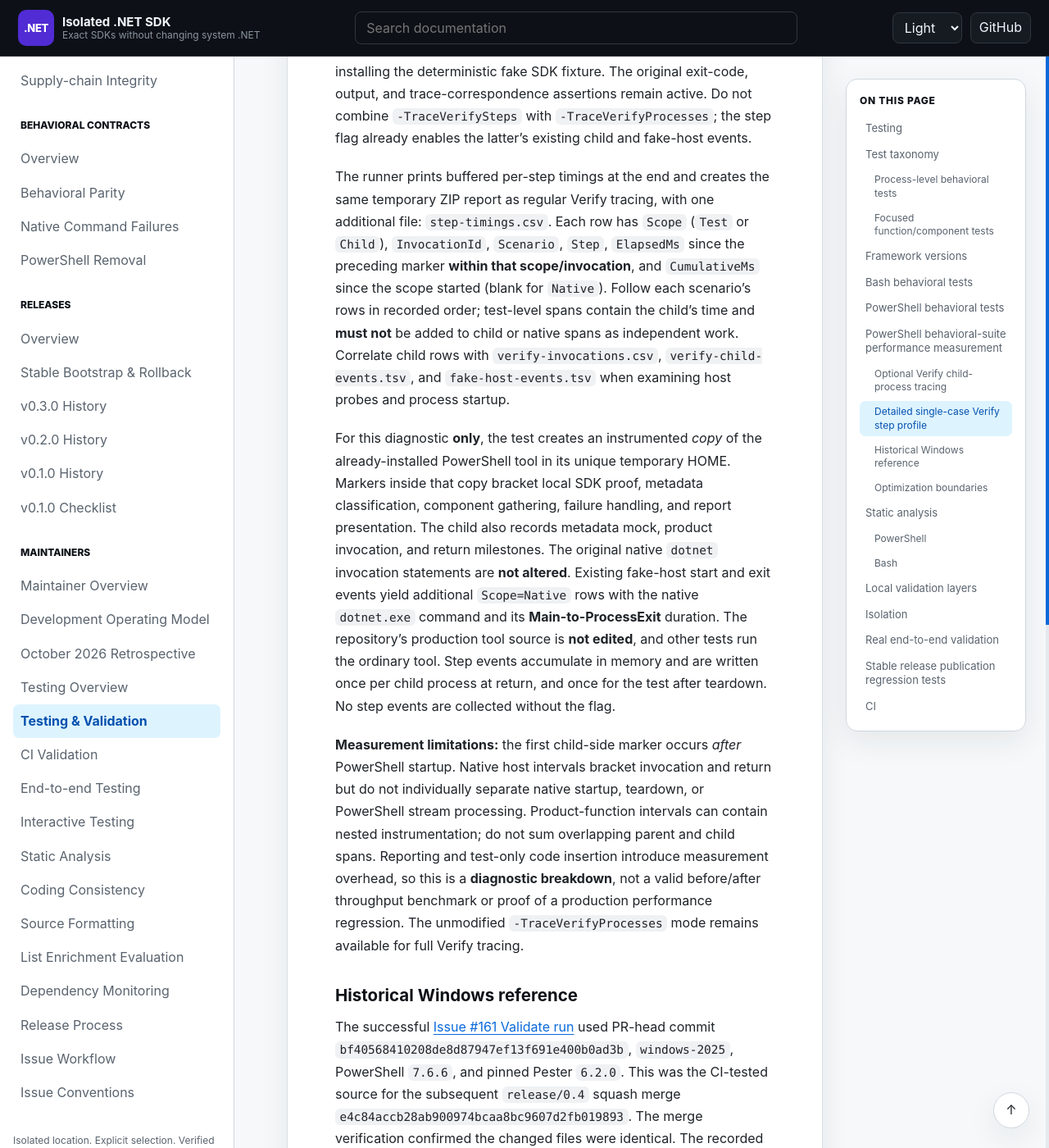
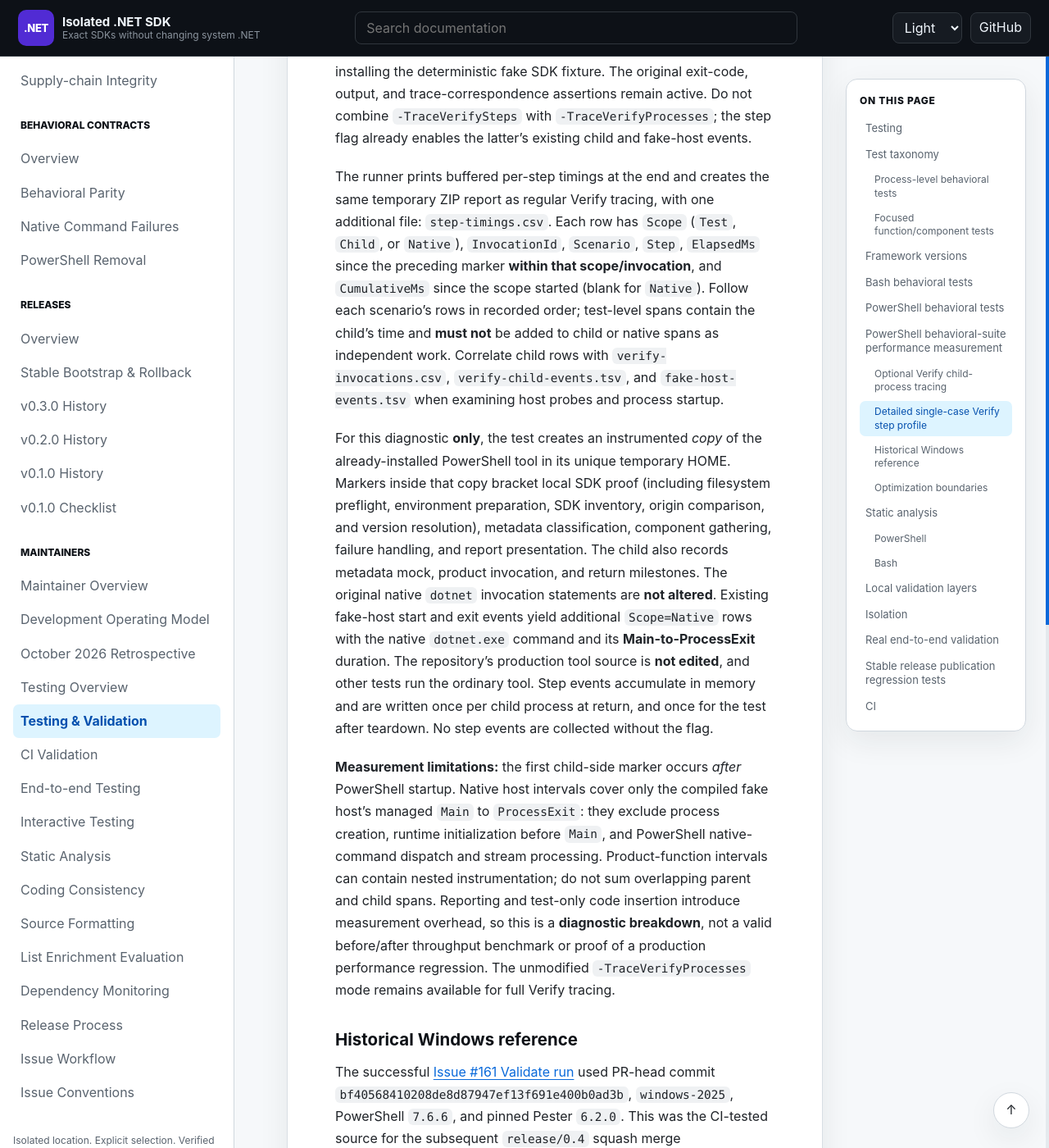
Before and after one commit to infoconex/isolated-dotnet-sdk, a Jekyll site: the page built from docs/maintainers/testing/testing.md, in a window 1280 px wide and 1400 px high, scrolled down 7841 px. Shown: the whole window at 82% size. Built offline with Jekyll 4.4.1, drawn with Linux system fonts in a browser that asks for light colours; our own code applies the rules of GitHub Pages for plain Markdown files.

Commit message:
docs(test): describe granular proof phases and precise native timing scope

```diff
--- a/docs/maintainers/testing/testing.md
+++ b/docs/maintainers/testing/testing.md
@@ -207,7 +207,7 @@ the step flag already enables the latter's existing child and fake-host events.
 
 The runner prints buffered per-step timings at the end and creates the same
 temporary ZIP report as regular Verify tracing, with one additional file:
-`step-timings.csv`. Each row has `Scope` (`Test` or `Child`),
+`step-timings.csv`. Each row has `Scope` (`Test`, `Child`, or `Native`),
 `InvocationId`, `Scenario`, `Step`, `ElapsedMs` since the preceding
 marker **within that scope/invocation**, and `CumulativeMs` since the scope
 started (blank for `Native`). Follow each scenario's rows in recorded order;
@@ -218,8 +218,9 @@ probes and process startup.
 
 For this diagnostic **only**, the test creates an instrumented *copy* of the
 already-installed PowerShell tool in its unique temporary HOME. Markers inside
-that copy bracket local SDK proof, metadata classification, component
-gathering, failure handling, and report presentation. The child also records
+that copy bracket local SDK proof (including filesystem preflight, environment
+preparation, SDK inventory, origin comparison, and version resolution), metadata
+classification, component gathering, failure handling, and report presentation. The child also records
 metadata mock, product invocation, and return milestones. The original native
 `dotnet` invocation statements are **not altered**. Existing fake-host start
 and exit events yield additional `Scope=Native` rows with the native
@@ -230,9 +231,9 @@ return, and once for the test after teardown. No step events are collected
 without the flag.
 
 **Measurement limitations:** the first child-side marker occurs *after*
-PowerShell startup. Native host intervals bracket invocation and return but
-do not individually separate native startup, teardown, or PowerShell stream
-processing. Product-function intervals can contain nested instrumentation;
+PowerShell startup. Native host intervals cover only the compiled fake host's managed
+`Main` to `ProcessExit`: they exclude process creation, runtime initialization
+before `Main`, and PowerShell native-command dispatch and stream processing. Product-function intervals can contain nested instrumentation;
 do not sum overlapping parent and child spans. Reporting and test-only code
 insertion introduce measurement overhead, so this is a **diagnostic breakdown**,
 not a valid before/after throughput benchmark or proof of a production
```
